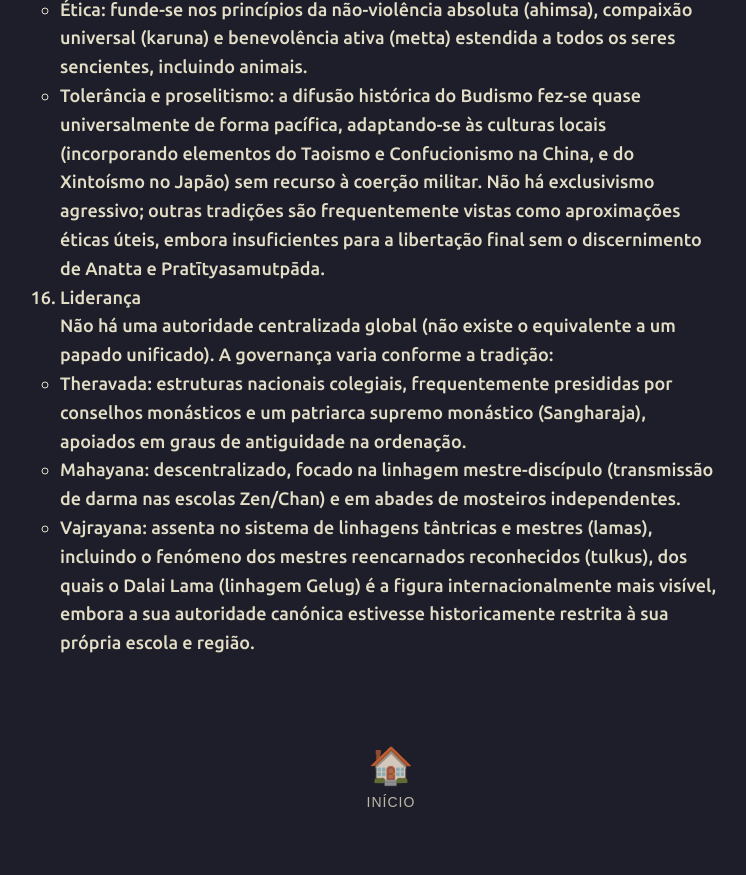
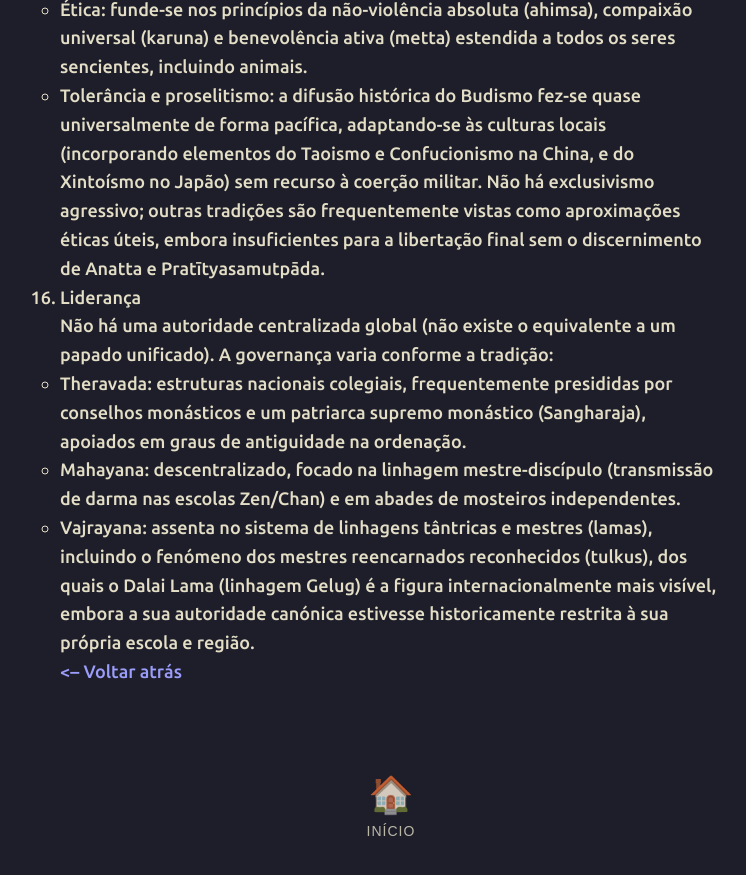
Before and after one commit to joaquim-capitao/joaquim-capitao.github.io, a Jekyll site: the page built from religiao/budismo.md, in a window 1280 px wide and 900 px high, scrolled down 3399 px. Shown: the top 875 px of the window, without its empty margins (249-995 px from the left). Built offline with Jekyll 4.4.1, drawn with Linux system fonts in a browser that asks for light colours; our own code applies the rules of GitHub Pages for plain Markdown files.

Commit message:
Update budismo.md

```diff
--- a/religiao/budismo.md
+++ b/religiao/budismo.md
@@ -61,3 +61,5 @@ Não há uma autoridade centralizada global (não existe o equivalente a um papa
  * Theravada: estruturas nacionais colegiais, frequentemente presididas por conselhos monásticos e um patriarca supremo monástico (Sangharaja), apoiados em graus de antiguidade na ordenação.
  * Mahayana: descentralizado, focado na linhagem mestre-discípulo (transmissão de darma nas escolas Zen/Chan) e em abades de mosteiros independentes.
  * Vajrayana: assenta no sistema de linhagens tântricas e mestres (lamas), incluindo o fenómeno dos mestres reencarnados reconhecidos (tulkus), dos quais o Dalai Lama (linhagem Gelug) é a figura internacionalmente mais visível, embora a sua autoridade canónica estivesse historicamente restrita à sua própria escola e região.
+
+[<-- Voltar atrás](https://joaquim-capitao.github.io/religiao/)
```
